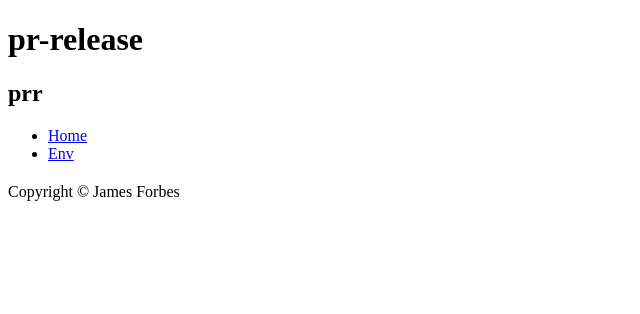
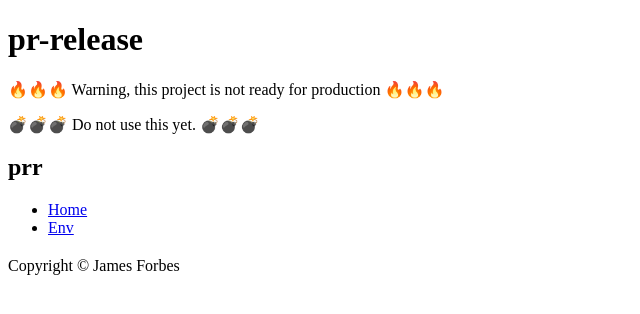
Before and after one commit to JAForbes/pr-release, a website: page scripts/index.html in a window 1280 px wide. Shown: the whole page, without its empty margins (0-640 px from the left). Drawn offline with Linux system fonts and the light colour scheme.

Commit message:
Add warning

```diff
--- a/scripts/index.html
+++ b/scripts/index.html
@@ -12,6 +12,8 @@
 <body>
     <header>
         <h1>pr-release</h1>
+        <p>🔥🔥🔥 Warning, this project is not ready for production 🔥🔥🔥</p>
+        <p>💣💣💣 Do not use this yet. 💣💣💣</p>
     </header>
     <main>
         <nav>
--- a/scripts/style.css
+++ b/scripts/style.css
@@ -163,6 +163,7 @@ nav ul {
     body header {
         display: grid;
         justify-content: center;
+        text-align: center
     }
 
     ul {
```
